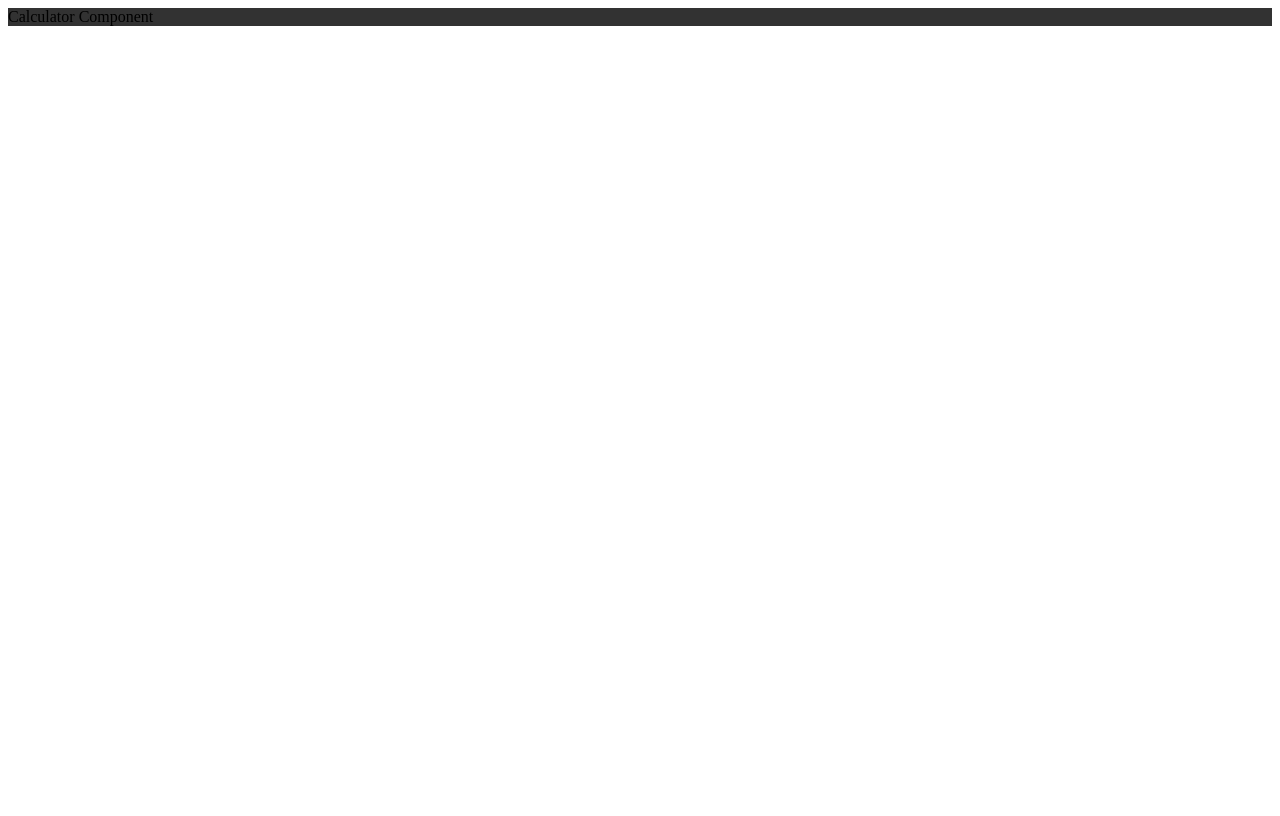
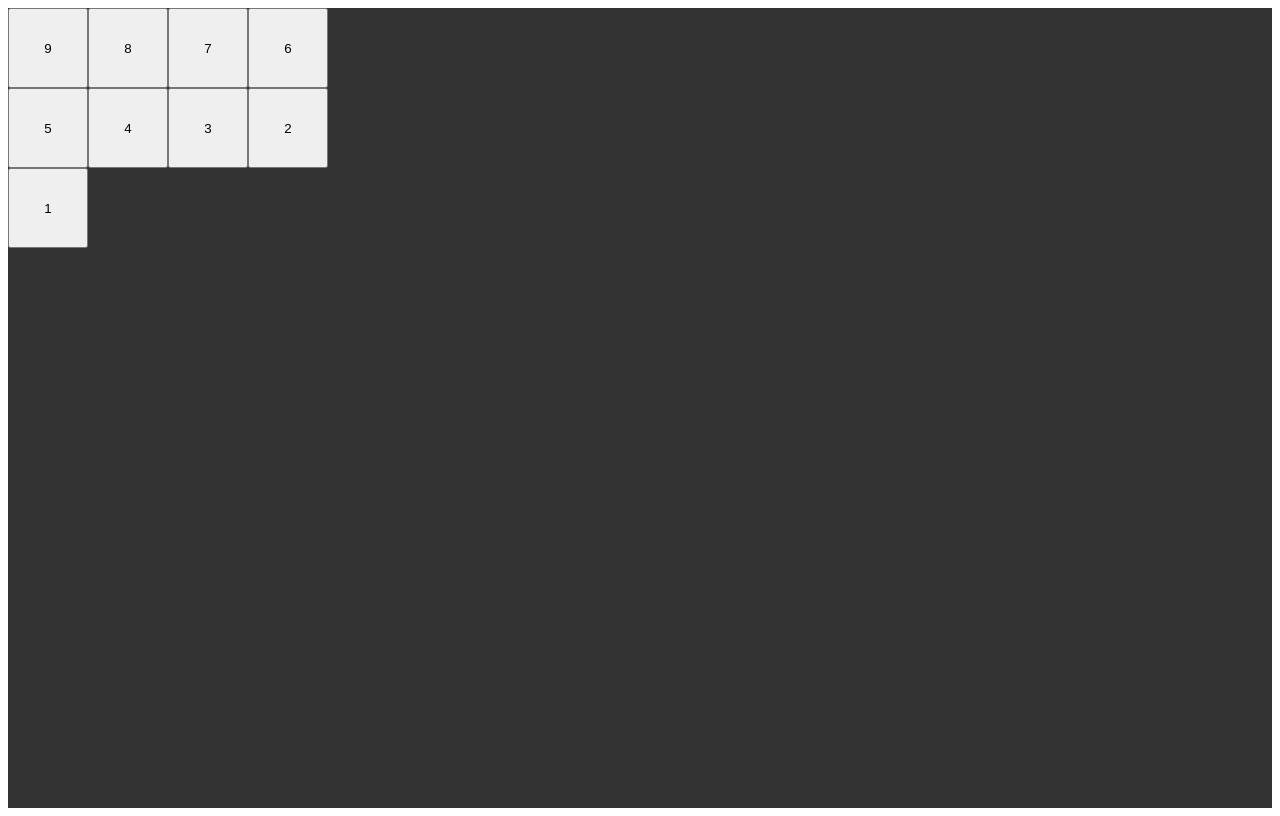
Before and after one commit to Djura22/ReactCalc_typescript, a React (Create React App) app: page / in a window 1280 px wide. Built offline with nearby package versions, Linux system fonts and the light colour scheme.

Commit message:
Build: Button comp given Props, label. Label added to Calc Container

```diff
--- a/src/App.tsx
+++ b/src/App.tsx
@@ -1,8 +1,20 @@
 import React from 'react';
+import styled from 'styled-components';
 import Calculator from './components/Calculator';
 
+const Container = styled.div`
+  display: flex;
+  min-height: 100vh;
+  flex-direction: column;
+
+`;
+
 function App() {
-  return <Calculator></Calculator>
-}
+  return (
+    <Container>
+    <Calculator></Calculator>
+    </Container>
+  )
+};
 
 export default App;
--- /dev/null
+++ b/src/components/Button.tsx
@@ -0,0 +1,18 @@
+import React from 'react';
+import styled from 'styled-components';
+
+type Props = {
+  label: string;
+}
+
+const StyledButton = styled.button`
+`;
+
+const Button: React.FC<Props> = ( {label} ) => {
+  return (
+    <StyledButton>{label}</StyledButton>
+  );
+
+};
+
+export default Button;
--- a/src/components/Calculator.tsx
+++ b/src/components/Calculator.tsx
@@ -1,13 +1,34 @@
 import React from 'react';
 import styled from 'styled-components';
+import Button from './Button';
 
 const Container = styled.div`
   background: #323232;
   flex: 1;
 `;
 
+const Grid = styled.div`
+  display: grid;
+  grid-template-columns: repeat(4, 80px);
+  grid-template-rows: repeat(5, 80px);
+`;
+
 const Calculator: React.FC<{}> = () => {
-  return <Container>Calculator Component</Container>;
+  return (
+    <Container>
+      <Grid>
+        <Button label="9" />
+        <Button label="8" />
+        <Button label="7" />
+        <Button label="6" />
+        <Button label="5" />
+        <Button label="4" />
+        <Button label="3" />
+        <Button label="2" />
+        <Button label="1" />
+      </Grid>
+    </Container>
+  );
 }
 
 export default Calculator;
```
Also changed, not shown: src/App.css (added), 1 other file (tests, documents, lock files or other folders).
